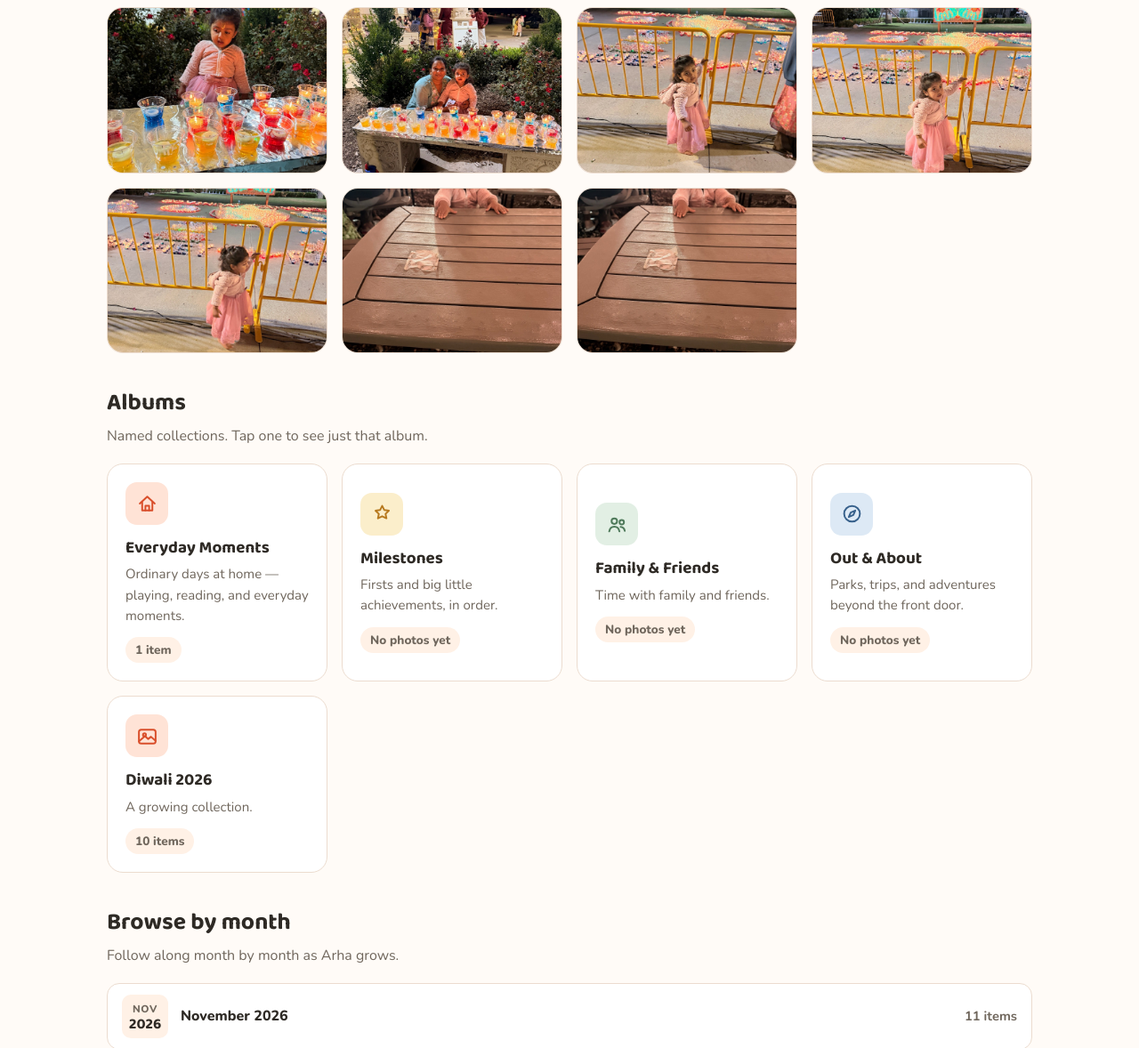
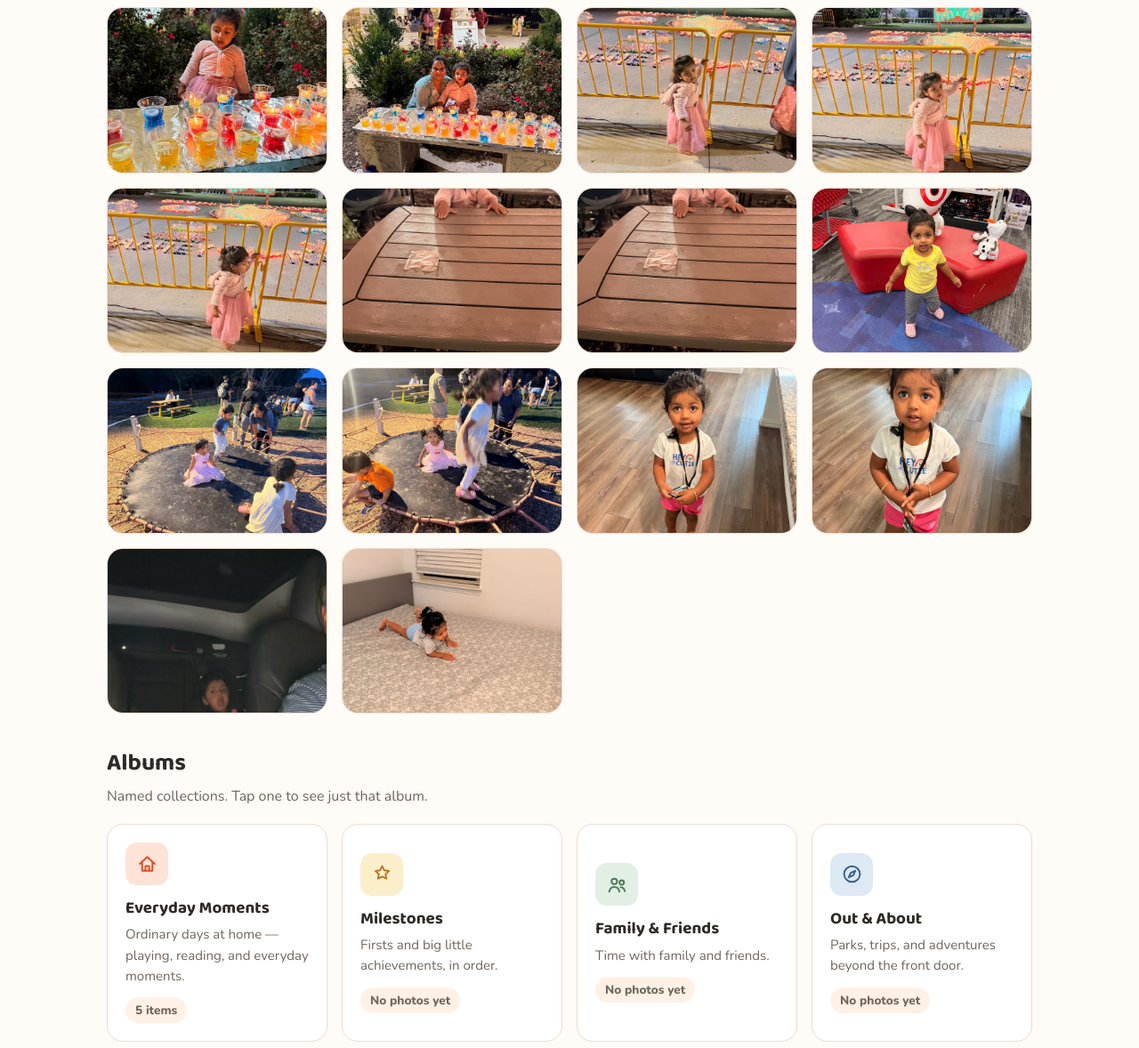
Before and after one commit to javanagasrikanth/arhaalbum, a plain HTML site: page index.html in a window 1280 px wide. Shown: the part 1162-2340 px from the top of the page at 89% size. Drawn offline with nearby package versions, Linux system fonts and the light colour scheme.

Commit message:
Add 7 Arha photos to the gallery (Target, playground, home, car, bed)

```diff
--- a/index.html
+++ b/index.html
@@ -564,6 +564,27 @@
         { src: "photos/arha-home-01.jpg", type: "photo",
           album: "Everyday Moments", date: "2026-11-12",
           title: "Arha playing at home" },
+        { src: "photos/arha-target-01.jpg", type: "photo",
+          album: "Out and About", date: "2026-10-26",
+          title: "Arha with Bullseye at Target" },
+        { src: "photos/arha-playground-01.jpg", type: "photo",
+          album: "Out and About", date: "2026-09-26",
+          title: "Arha on the playground trampoline" },
+        { src: "photos/arha-playground-02.jpg", type: "photo",
+          album: "Out and About", date: "2026-09-26",
+          title: "Arha playing at the park" },
+        { src: "photos/arha-home-02.jpg", type: "photo",
+          album: "Everyday Moments", date: "2026-09-21",
+          title: "Arha with her lanyard" },
+        { src: "photos/arha-home-03.jpg", type: "photo",
+          album: "Everyday Moments", date: "2026-09-21",
+          title: "Arha at home" },
+        { src: "photos/arha-car-01.jpg", type: "photo",
+          album: "Everyday Moments", date: "2026-09-11",
+          title: "Arha yawning in the car" },
+        { src: "photos/arha-bed-01.jpg", type: "photo",
+          album: "Everyday Moments", date: "2026-08-30",
+          title: "Arha lying on the bed" },
       ];
 
       var ALBUMS = [
```
